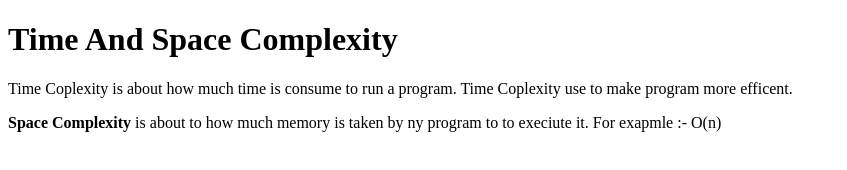
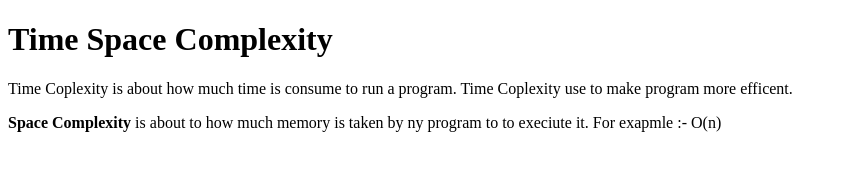
Before and after one commit to acciojob/time-and-space-complexity-chavanpramod-ui, a website: page main.html in a window 1280 px wide. Shown: the whole page, without its empty margins (0-847 px from the left). Drawn offline with Linux system fonts and the light colour scheme.

Commit message:
created a submission

```diff
--- a/main.html
+++ b/main.html
@@ -8,7 +8,7 @@
 
 <body>
 	<!-- the entire body must be written by student -->
-     <h1> Time And Space Complexity</h1>
+     <h1> Time Space Complexity</h1>
 	 <p>Time Coplexity is about how much time is consume to run a program. Time Coplexity use to make program more efficent.</p>
 	<p><b>Space Complexity</b> is about to how much memory is taken by ny program to to execiute it. For exapmle :- O(n)</p>
     <script type="text/javascript" src="./script.js">
```
